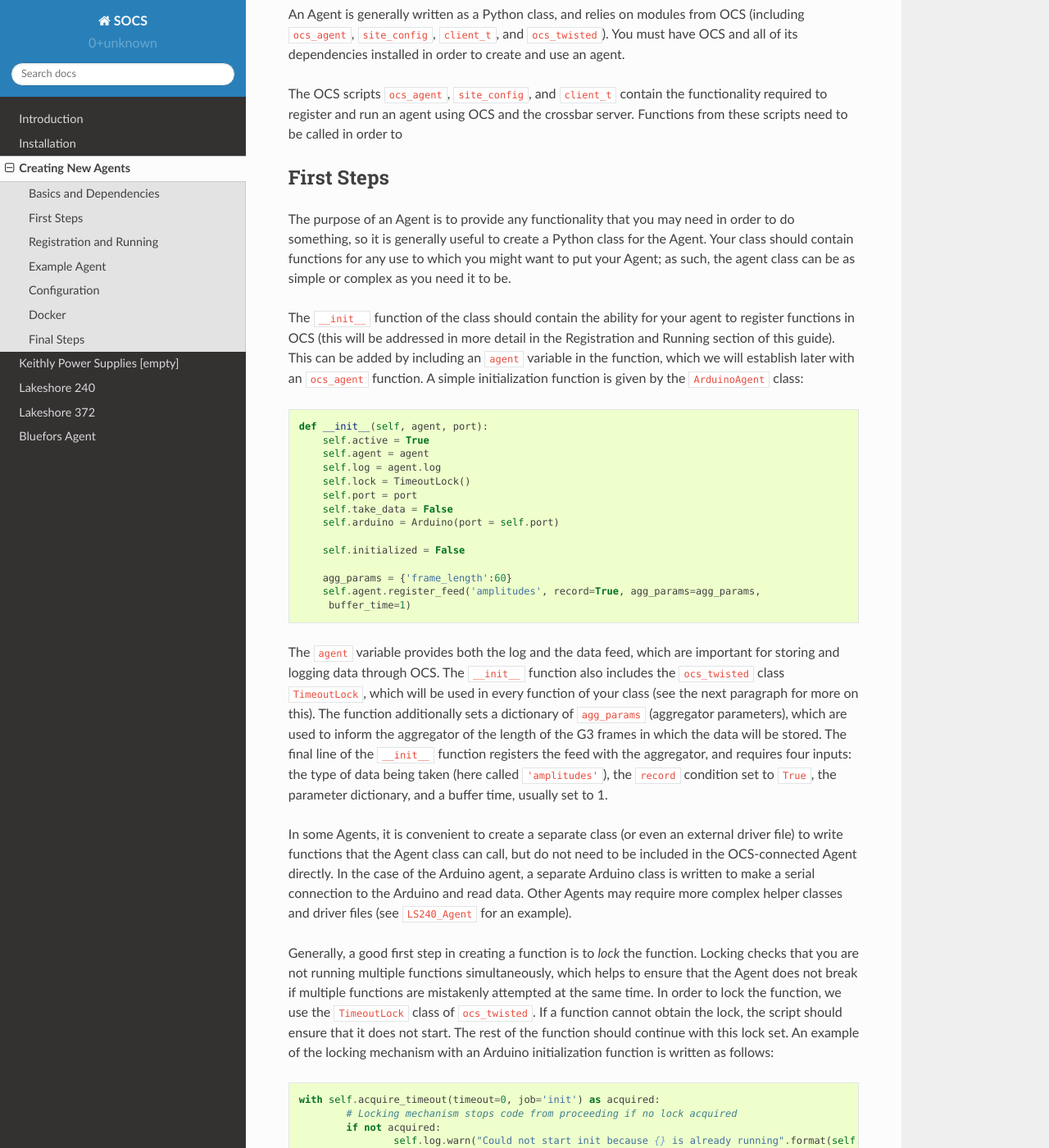
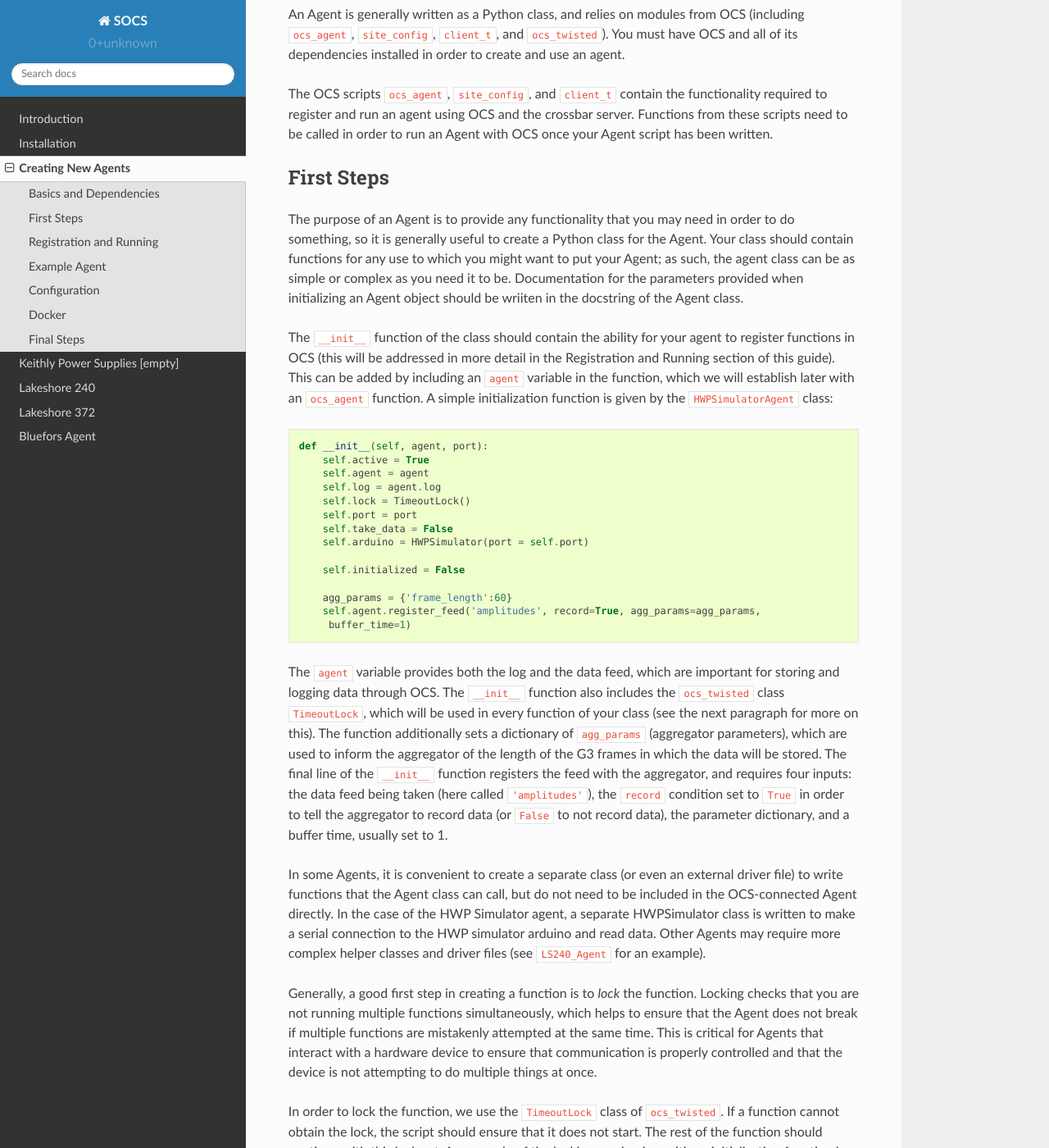
Before and after one commit to simonsobs/socs, a Sphinx documentation site: the page built from docs/new_agents.rst, in a window 1280 px wide and 1400 px high, scrolled down 306 px. Shown: the whole window at 82% size. Built offline with Sphinx 7.4.7 and the Read the Docs theme 2.0.0, drawn with Linux system fonts in a browser that asks for light colours; some of the changed text lies outside the part shown.

Commit message:
updated new_agents doc

```diff
--- a/docs/new_agents.rst
+++ b/docs/new_agents.rst
@@ -15,7 +15,8 @@ order to create and use an agent.
 
 The OCS scripts ``ocs_agent``, ``site_config``, and ``client_t`` contain the
 functionality required to register and run an agent using OCS and the crossbar
-server. Functions from these scripts need to be called in order to
+server. Functions from these scripts need to be called in order to run an
+Agent with OCS once your Agent script has been written.
 
 First Steps
 -----------
@@ -23,14 +24,15 @@ The purpose of an Agent is to provide any functionality that you may need in
 order to do something, so it is generally useful to create a Python class for
 the Agent. Your class should contain functions for any use to which you might
 want to put your Agent; as such, the agent class can be as simple or complex
-as you need it to be.
+as you need it to be. Documentation for the parameters provided when initializing
+an Agent object should be wriiten in the docstring of the Agent class.
 
 The ``__init__`` function of the class should contain the ability for your
 agent to register functions in OCS (this will be addressed in more detail in
 the Registration and Running section of this guide). This can be added by
 including an ``agent`` variable in the function, which we will establish later
 with an ``ocs_agent`` function. A simple initialization function is given by
-the ``ArduinoAgent`` class:
+the ``HWPSimulatorAgent`` class:
 
 ::
 
@@ -41,7 +43,7 @@ the ``ArduinoAgent`` class:
       self.lock = TimeoutLock()
       self.port = port
       self.take_data = False
-      self.arduino = Arduino(port = self.port)
+      self.arduino = HWPSimulator(port = self.port)
 
       self.initialized = False
 
@@ -58,25 +60,29 @@ function additionally sets a dictionary of ``agg_params`` (aggregator
 parameters), which are used to inform the aggregator of the length of the G3
 frames in which the data will be stored. The final line of the ``__init__``
 function registers the feed with the aggregator, and requires four inputs:
-the type of data being taken (here called ``'amplitudes'``), the ``record``
-condition set to ``True``, the parameter dictionary, and a buffer time, usually
-set to 1.
+the data feed being taken (here called ``'amplitudes'``), the ``record``
+condition set to ``True`` in order to tell the aggregator to record data (or
+``False`` to not record data), the parameter dictionary, and a buffer time,
+usually set to 1.
 
 In some Agents, it is convenient to create a separate class (or even an external
 driver file) to write functions that the Agent class can call, but do not need
-to be included in the OCS-connected Agent directly. In the case of the Arduino
-agent, a separate Arduino class is written to make a serial connection to the
-Arduino and read data. Other Agents may require more complex
-helper classes and driver files (see ``LS240_Agent`` for an example).
+to be included in the OCS-connected Agent directly. In the case of the HWP
+Simulator agent, a separate HWPSimulator class is written to make a serial
+connection to the HWP simulator arduino and read data. Other Agents may require
+more complex helper classes and driver files (see ``LS240_Agent`` for an example).
 
 Generally, a good first step in creating a function is to *lock* the function.
 Locking checks that you are not running multiple functions simultaneously,
 which helps to ensure that the Agent does not break if multiple functions are
-mistakenly attempted at the same time. In order to lock the function, we use
-the ``TimeoutLock`` class of ``ocs_twisted``. If a function cannot obtain the
-lock, the script should ensure that it does not start. The rest of the function
-should continue with this lock set. An example of the locking mechanism with an
-Arduino initialization function is written as follows:
+mistakenly attempted at the same time. This is critical for Agents that interact
+with a hardware device to ensure that communication is properly controlled and
+that the device is not attempting to do multiple things at once.
+
+In order to lock the function, we use the ``TimeoutLock`` class of ``ocs_twisted``.
+If a function cannot obtain the lock, the script should ensure that it does not
+start. The rest of the function should continue with this lock set. An example of
+the locking mechanism with an initialization function is written as follows:
 
 ::
 
@@ -90,10 +96,10 @@ Arduino initialization function is written as follows:
                         self.arduino.read()
                 except ValueError:
                         pass
-                print("Arduino initialized")
+                print("HWP Simulator initialized")
         # This part is for the record and to allow future calls to proceed, so does not require the lock
         self.initialized = True
-        return True, 'Arduino initialized.'
+        return True, 'HWP Simulator initialized.'
 
 
 Registration and Running
@@ -113,7 +119,7 @@ OCS divides the functions that Agents can run into two categories:
   by the user, or perhaps another function. An example of this type of function
   is one that acquires data from a piece of hardware.
 
-A simple example of this process can be found in the Arduino agent:
+A simple example of this process can be found in the HWP Simulator Agent:
 
 ::
 
@@ -128,14 +134,14 @@ A simple example of this process can be found in the Arduino agent:
     # Tell OCS to read the arguments
     args = parser.parse_args()
 
-    # Process arguments, choosing the class that matches 'ArduinoAgent'
-    site_config.reparse_args(args, 'ArduinoAgent')
+    # Process arguments, choosing the class that matches 'HWPSimulatorAgent'
+    site_config.reparse_args(args, 'HWPSimulatorAgent')
 
     # Create a session and a runner which communicate over WAMP
     agent, runner = ocs_agent.init_site_agent(args)
 
     # Pass the new agent session to the agent class
-    arduino_agent = ArduinoAgent(agent)
+    arduino_agent = HWPSimulatorAgent(agent)
 
     # Register a task (name, agent_function)
     agent.register_task('init_arduino', arduino_agent.init_arduino)
@@ -151,7 +157,7 @@ example).
 
 Example Agent
 -------------
-For clarity and completeness, the entire Arduino Agent is included here as an
+For clarity and completeness, the entire HWP Simulator Agent is included here as an
 example of a simple Agent.
 
 ::
@@ -163,8 +169,8 @@ example of a simple Agent.
         from ocs.ocs_twisted import TimeoutLock
         from autobahn.wamp.exception import ApplicationError
 
-        # Helper Arduino class to establish how to read from the Arduino
-        class Arduino:
+        # Helper  class to establish how to read from the Arduino
+        class HWPSimulator:
                 def __init__(self, port='/dev/ttyACM0', baud=9600, timeout=0.1):
                         self.com = serial.Serial(port=port, baudrate=baud, timeout=timeout)
 
@@ -177,7 +183,7 @@ example of a simple Agent.
                                 print(e)
 
          # Agent class with functions for initialization and acquiring data
-         class ArduinoAgent:
+         class HWPSimulatorAgent:
                 def __init__(self, agent, port='/dev/ttyACM0'):
                         self.active = True
                         self.agent = agent
@@ -185,7 +191,7 @@ example of a simple Agent.
                         self.lock = TimeoutLock()
                         self.port = port
                         self.take_data = False
-                        self.arduino = Arduino(port=self.port)
+                        self.arduino = HWPSimulator(port=self.port)
 
                         self.initialized = False
 
@@ -204,9 +210,9 @@ example of a simple Agent.
                                         self.arduino.read()
                                 except ValueError:
                                         pass
-                                print("ARduino initialized.")
+                                print("HWP Simulator Arduino initialized.")
                         self.initialized = True
-                        return True, "Arduino initialized."
+                        return True, "HWP Simulator Arduino initialized."
 
                 def start_acq(self, session, params):
                         f_sample = params.get('sampling frequency', 2.5)
@@ -241,11 +247,11 @@ example of a simple Agent.
 
                 args = parser.parse_args()
 
-                site_config.reparse_args(args, 'ArduinoAgent')
+                site_config.reparse_args(args, 'HWPSimulatorAgent')
 
                 agent, runnr = ocs_agent.init_site_agent(args)
 
-                arduino_agent = ArduinoAgent(agent)
+                arduino_agent = HWPSimulatorAgent(agent)
 
                 agent.register_task('init_arduino', arduino_agent.init_arduino)
                 agent.register_process('acq', arduino_agent.start_acq, arduino_agent.stop_acq, startup=True)
@@ -262,7 +268,7 @@ file. To do this, change directories to ``ocs-site-configs/your_institution``.
 Within this directory, you should find a yaml file to establish your OCS
 agents. Within this file, you should find (or create) a dictionary of hosts.
 As an example, we use the registry and aggregator agents, which are
-necessary for taking any data with OCS, as well as the Arduino agent.
+necessary for taking any data with OCS, as well as the HWP Simulator agent.
 
 ::
 
@@ -281,8 +287,8 @@ necessary for taking any data with OCS, as well as the Arduino agent.
                            ['--time-per-file', '3600'],
                            ['--data-dir', '/data/']]},
 
-            # Arduino
-            {'agent-class': 'ArduinoAgent',
+            # HWP Simulator Arduino
+            {'agent-class': 'HWPSimulatorAgent',
              'instance-id': 'arduino',
              'arguments': []},
         ]
@@ -299,43 +305,68 @@ Agent (and its dependencies). For more on this, see the Docker section of this
 documentation.
 
 
+Agents additionally need to be registered in OCS central. In order to do this,
+it must be added to a list of Agents in ``socs/agents/ocs_plugin_so.py``. This
+script registers all of the agents you wish to run through the backend OCS site
+configuration. The list of Agents in this script is a list of tuples where the
+first element of the tuple is the name of the agent class, and the second element
+is the path to the Agent file (from the ``socs/agents`` directory). An example
+of this script is shown below:
+
+::
+        import ocs
+        import os
+        root =os.path.abspath(os.path.split(__file__)[0])
+
+        for n,f in [
+                ('Lakeshore372Agent', 'lakeshore372/LS372_agent.py'),
+                ('Lakeshore240Agent', 'lakeshore240/LS240_agent.py'),
+                ('BlueforsAgent', 'bluefors/bluefors_log_tracker.py'),
+                ('HWPSimulatorAgent', 'hwp_sim/hwp_simulator_agent.py')
+        ]:
+            ocs.site_config.register_agent_class(n, os.path.join(root, f))
+
+
 Docker
 ------
 A Docker container creates a virtual environment in which you can package
-applications with their libraries and dependencies. OCS is sometimes installed
-in a Docker container (for ease of installation). For Agents that are not
-meant solely to be used with one lab computer, it can be useful to add them to a
-Docker container as well. This requires creating a ``Dockerfile`` for your Agent
-and adding the Agent capabilites to your OCS Docker container in a
+applications with their libraries and dependencies. OCS is recommended to be
+installed in a Docker container (for ease of installation). For Agents that are
+not meant solely to be used with one lab computer, it can be useful to add them
+to a Docker container as well. This requires creating a ``Dockerfile`` for your
+Agent and adding the Agent services to your OCS Docker container in a
 ``docker-compose.yml`` file. Adding your Agent in the ``docker-compose.yml`` file
 will also allow you to view your data feed when you run the Agent.
 
 To create a ``Dockerfile``, change directories to the directory containing your
 Agent file. Within this directory, create a file called ``Dockerfile``. The format
-of this file is as follows (using the Arduino as an example):
+of this file is as follows (using the HWP Simulator as an example):
 
 ::
 
-        # SOCS Arduino Agent
-        # socs Agent container for interacting with an Arduino
+        # SOCS HWP Simulator Agent
+        # socs Agent container for interacting with an HWP Simulator arduino
 
         # Use socs base image
         FROM socs:latest
 
         # Set the working directory to registry directory
-        WORKDIR /app/agents/arduino/
+        WORKDIR /app/agents/hwp_sim/
 
         # Copy this agent into the app/agents directory
-        COPY . /app/agents/arduino/
+        COPY . /app/agents/hwp_sim/
 
         # Run registry on container startup
-        ENTRYPOINT ["python3", "-u", "arduino_agent.py"]
+        ENTRYPOINT ["python3", "-u", "hwp_simulator_agent.py"]
+
+        CMD ["--site-hub=ws://sisock-crossbar:8001/ws", \
+             "--site-http=http://sisock-crossbar:8001/call"]
 
 
 In this case, the ``WORKDIR``, ``COPY``, and ``ENTRYPOINT`` arguments are all set
-specifically to the correct directories and files for the Arduino agent. You can
-additionally connect the container to a Crossbar (WAMP) server; see the Sisock
-documentation for more on this.
+specifically to the correct in-container paths to the directories and files for
+the HWP Simulator agent. The final ``CMD`` argument provides a default for the
+Crossbar (WAMP) connection.
 
 To include your new Agent among the services provided in your OCS Docker
 container, navigate to the ``docker-compose.yml`` file in the same sub-directory
@@ -346,33 +377,33 @@ docker container provides. You can add your new agent following the example form
 ::
 
   services:
-    arduino:
-      image: grumpy.physics.yale.edu/sisock-data-feed-server:v0.2.12-1-g52852b4
+    hwp-simulator:
+      image: grumpy.physics.yale.edu/ocs-hwpsimulator-agent:latest
       environment:
-          TARGET: arduino
-          NAME: 'arduino'
-          DESCRIPTION: "arduino"
+          TARGET: hwp-simulator
+          NAME: 'hwp-simulator'
+          DESCRIPTION: "hwp-simulator"
           FEED: "amplitudes"
       logging:
         options:
           max-size: "20m"
           max-file: "10"
 
-The ``image`` line of this template corresponds to your computer's live feed
-server, which should be the same for all of your agents. The ``image`` entry
-contains entries that allow the live feed to subscribe to the data
-you are reading (under ``environment``), as well as entries for keeping logs
-of your agent's activity (under ``logging``). The ``environment`` entries are:
+The ``image`` line of this template corresponds to your Docker image (here, the
+``latest`` tag simply refers to the latest version of the image). Under
+``environment``, we establish entries that allow the data feed to subscribe to
+the data we are reading. The ``environment`` entries are:
 
 - ``TARGET``: the same as the ``instance-id`` that you added in the previous
-file. This is used to identify the agent you wish to monitor.
+  file. This is used to identify the agent you wish to monitor.
 - ``NAME``: the name that appears in a live feed field name.
 - ``DESCRIPTION``: a short description of the feed you are subscribing to (can
-be a word or a short sentence).
-- ``FEED``: the type of data you are reading. This must match the data type
-used in the ``self.agent.register_feed()`` entry in your agent class.
+  be a word or a short sentence).
+- ``FEED``: the name of the agent feed you are reading. This must match the
+  feed name used in the ``self.agent.register_feed()`` entry in your agent class.
 
-The ``logging`` options limit the maximum file size of the logs and
+The ``logging`` entries establish parameters for keeping logs of your agent's
+activities. These options limit the maximum file size of the logs and
 automatically rotates them. This should generally remain constant for all of
 your agents.
 
@@ -382,7 +413,7 @@ After setting up the agent, you can run it from the command line with
 
 ::
 
-        python3 agent_name.py --instance-id=arduino
+        python3 agent_name.py --instance-id=hwp-simulator
 
 Here ``--instance-id`` is the same as that given in your ocs-site-configs
 ``default.yaml`` file. The agent will then run until it is manually ended. Once
```
